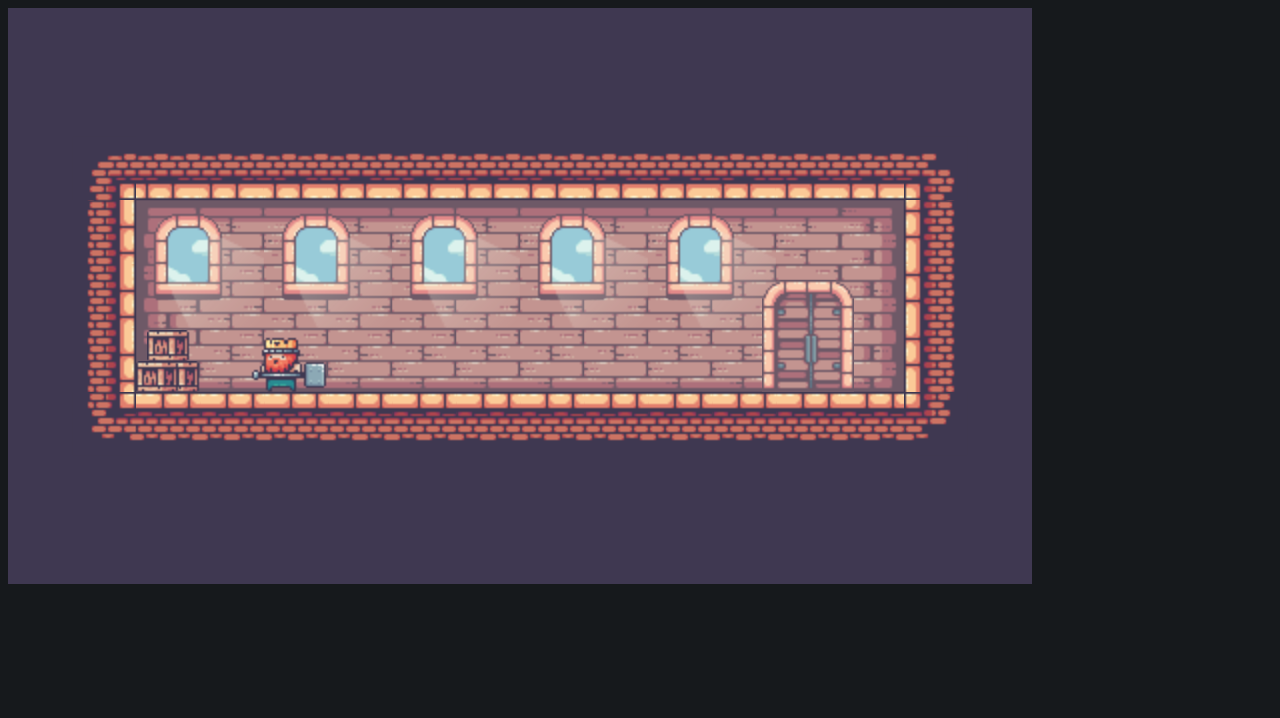
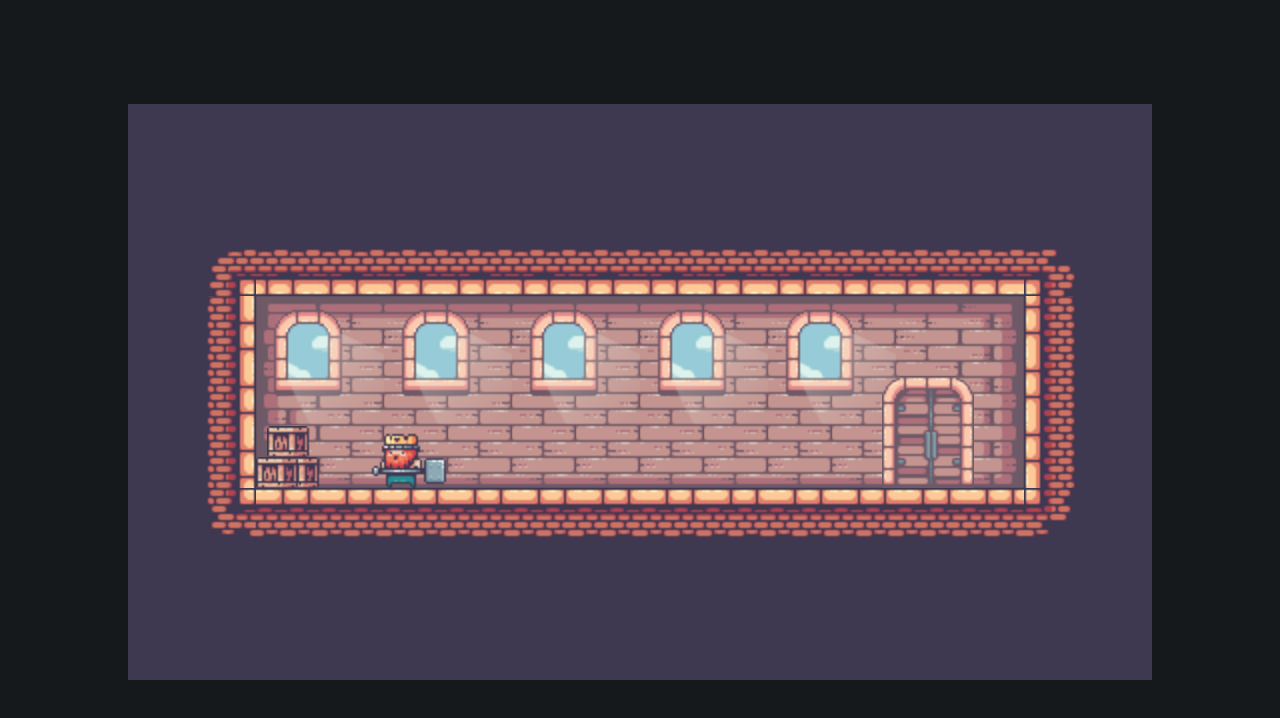
Before and after one commit to HasoyamaKinjiro/MiniGameEscapeTheRoom, a plain HTML site: page index.html in a window 1280 px wide. Drawn offline with nearby package versions, Linux system fonts and the light colour scheme.

Commit message:
add div and little styles

```diff
--- a/index.html
+++ b/index.html
@@ -17,7 +17,14 @@
 </head>
 <body>
 
-<canvas></canvas>
+<div style="height: 96vh;
+            display: flex;
+            justify-content: center;
+            align-items: center;
+            "
+>
+    <canvas></canvas>
+</div>
 
 
 <script src="https://cdnjs.cloudflare.com/ajax/libs/gsap/3.11.1/gsap.min.js"
```
